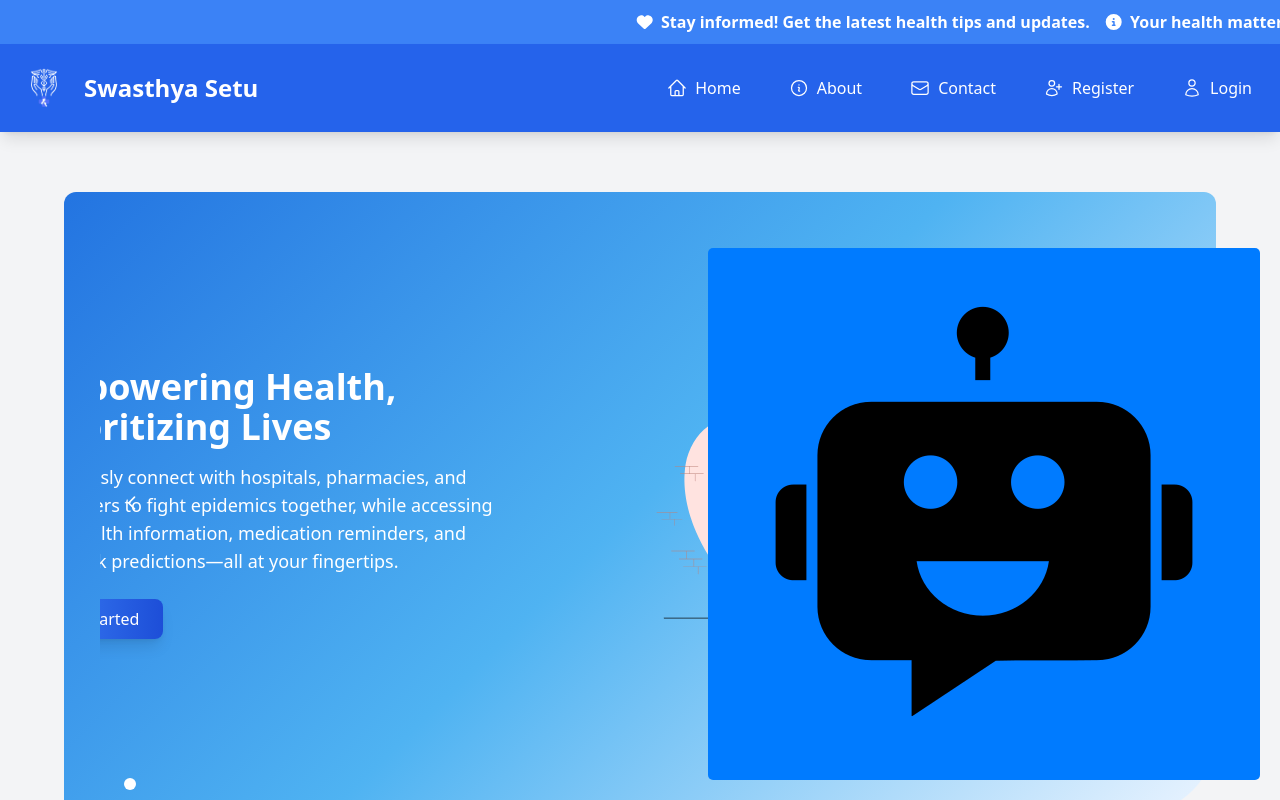
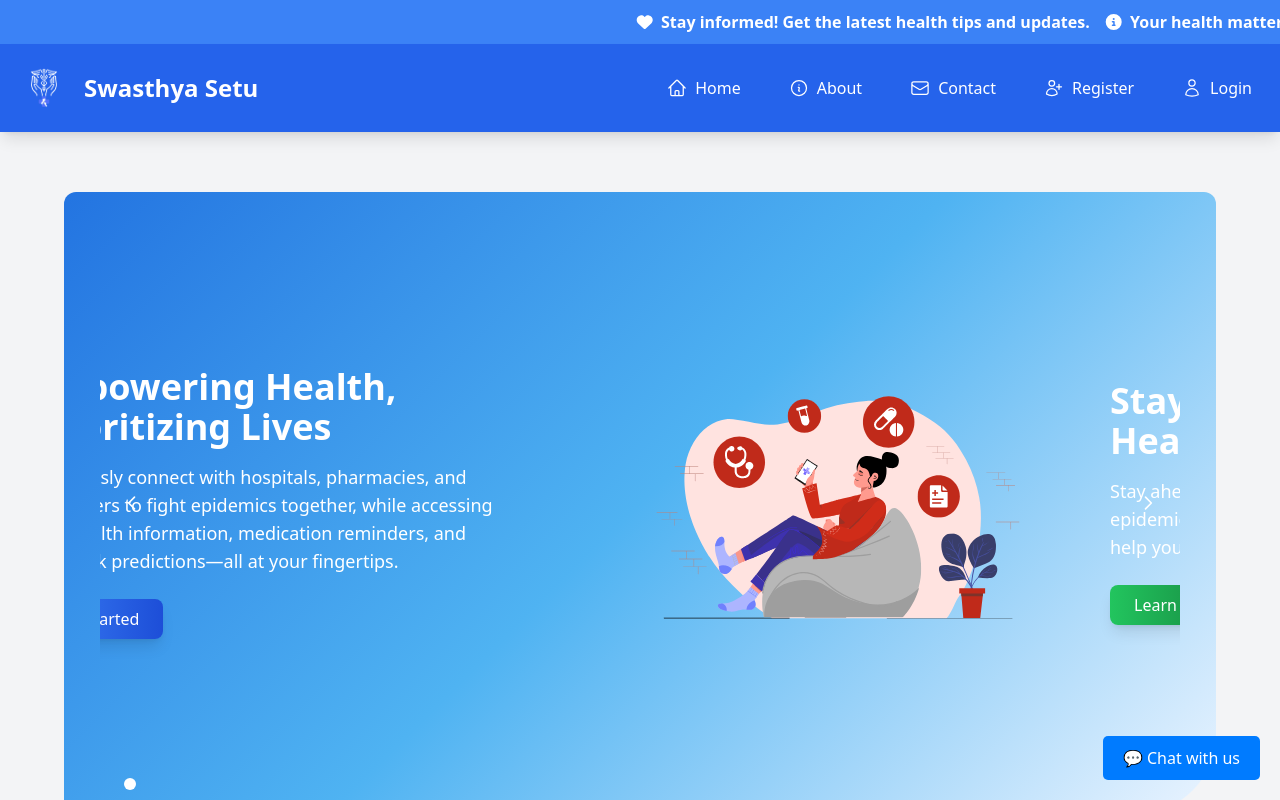
Before and after one commit to Aniks18/ACE-APP, a React (Create React App) app: page / in a window 1280 px wide. Built offline with nearby package versions, Linux system fonts and the light colour scheme; no server answers.

Commit message:
Update ChatbotToggle.js

```diff
--- a/src/components/ChatbotToggle.js
+++ b/src/components/ChatbotToggle.js
@@ -1,7 +1,6 @@
 import React, { useState } from 'react';
 import Chatbot from './Chatbot';
-import './ChatbotToggle.css'; // Ensure the updated styles are used
-import robotIcon from '../images/robot.png'; // Import the robot image
+import './ChatbotToggle.css'; // Add a new CSS file for toggle animation
 
 const ChatbotToggle = () => {
   const [isChatbotOpen, setIsChatbotOpen] = useState(false);
@@ -13,7 +12,7 @@ const ChatbotToggle = () => {
   return (
     <div className="chatbot-toggle">
       <button onClick={toggleChatbot} className="toggle-button">
-        <img src={robotIcon} alt="Chatbot" className="robot-logo" />
+        💬 Chat with us
       </button>
       <div className={`chatbot-wrapper ${isChatbotOpen ? 'open' : 'closed'}`}>
         {isChatbotOpen && <Chatbot onClose={toggleChatbot} />}
```
